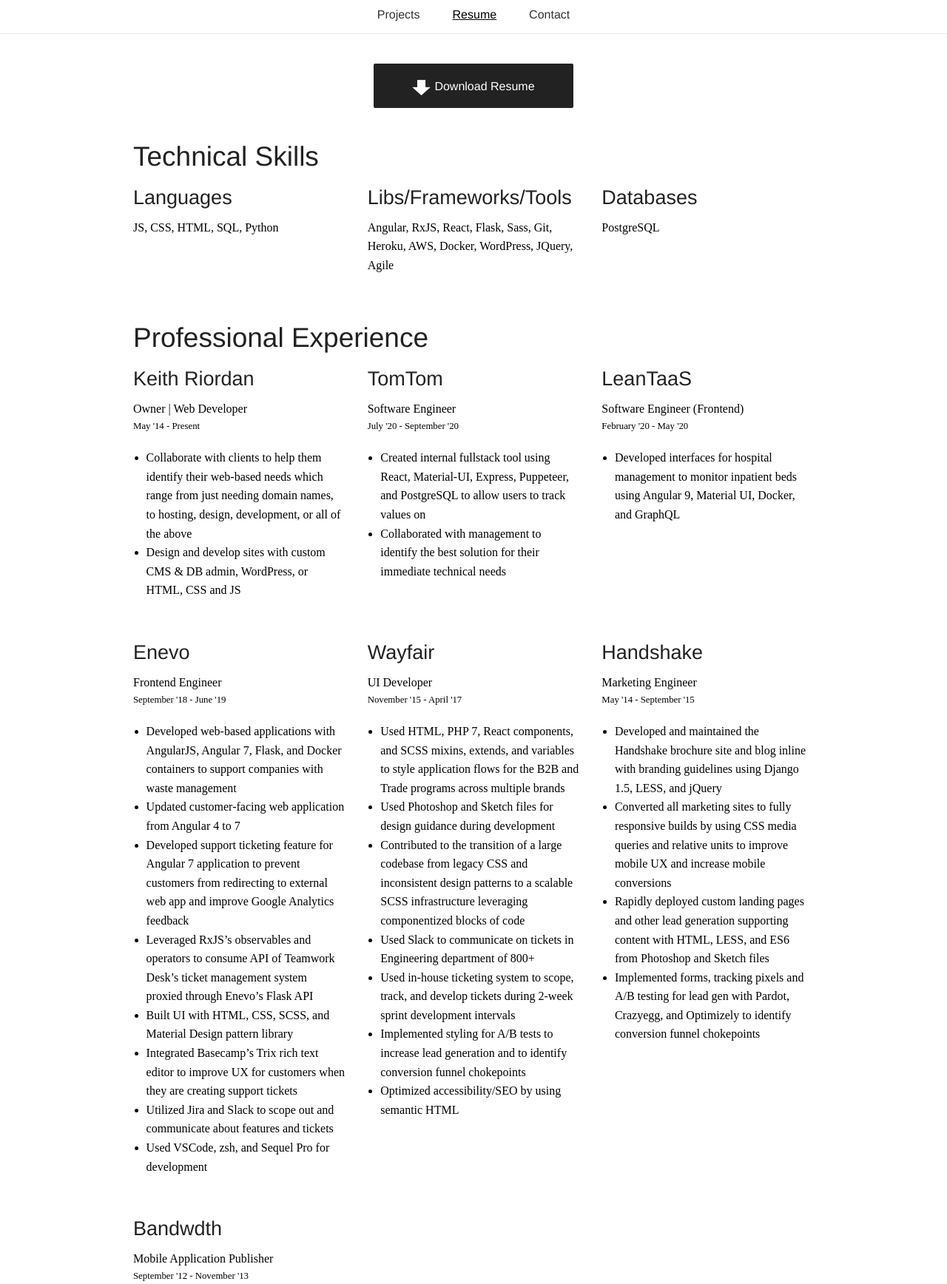
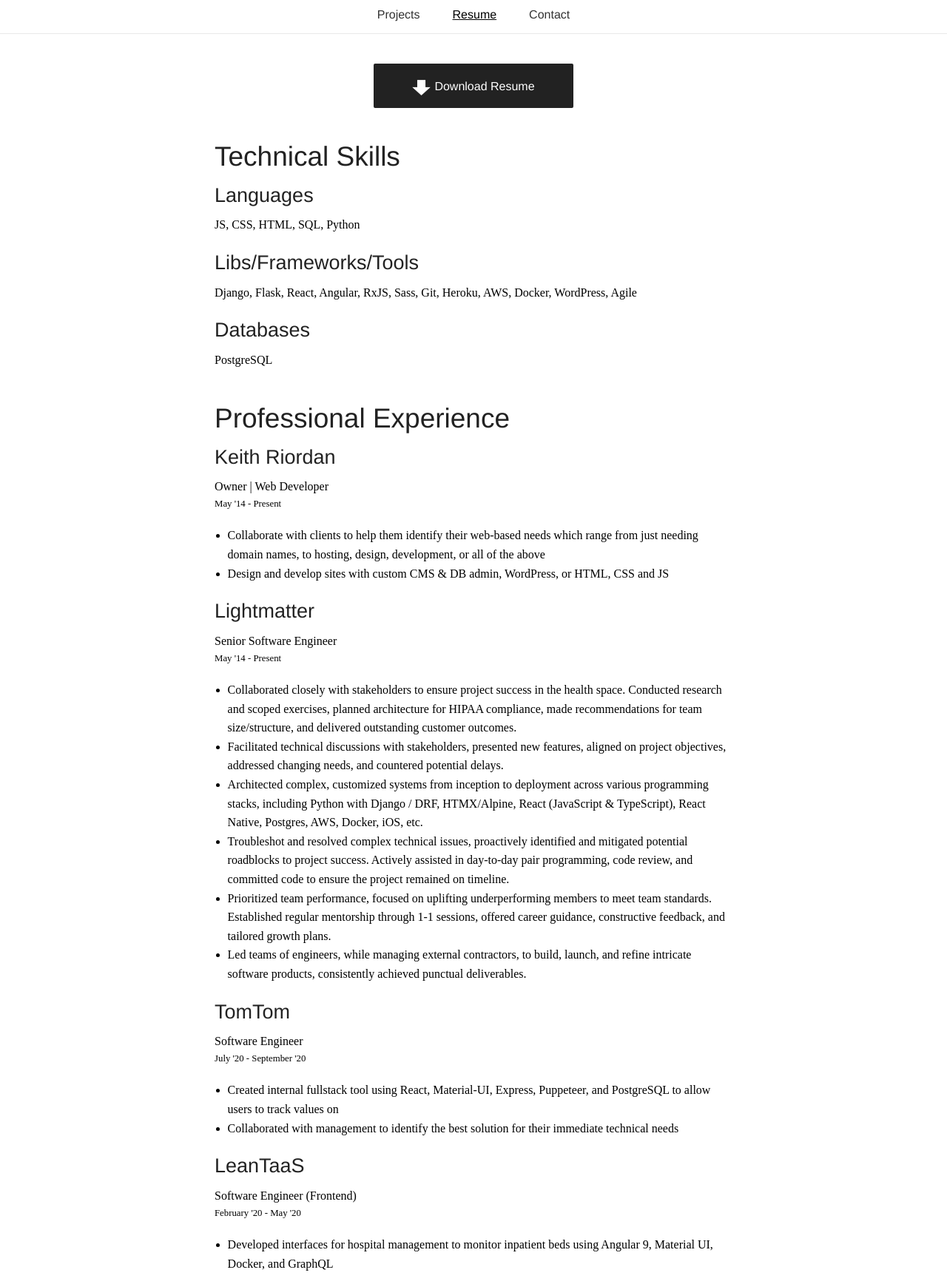
Before and after one commit to Kriordan/personal_portfolio, a Flask app: page /resume in a window 1280 px wide. Shown: the part 258-1994 px from the top of the page at 74% size. Run offline with Flask 2, Linux system fonts and the light colour scheme; some web fonts are replaced.

Commit message:
Add Lightmatter to resume. Set python 3.11

```diff
--- a/project/static/css/main.css
+++ b/project/static/css/main.css
@@ -295,7 +295,7 @@ blockquote p {
 }
 .Home-projects {
   margin: 0 auto;
-  max-width: 600px;
+  max-width: 700px;
 }
 .Home-projects-block {
   margin-bottom: 20px;
@@ -343,6 +343,10 @@ blockquote p {
 .Home-projects-githublink {
   text-decoration: underline;
 }
+.Resume-container {
+  margin: 0 auto;
+  max-width: 700px;
+}
 .Resume-date {
   font-size: 0.8em;
 }
@@ -375,13 +379,6 @@ blockquote p {
 }
 .Resume-block {
   margin-bottom: 40px;
-}
-@media (min-width: 640px) {
-  .Resume-columns {
-    display: grid;
-    grid-gap: 30px;
-    grid-template-columns: repeat(3, 1fr);
-  }
 }
 .Resume-jobtitle {
   margin-bottom: 0;
--- a/project/static/less/home.less
+++ b/project/static/less/home.less
@@ -14,7 +14,7 @@
 
   &-projects {
     margin: 0 auto;
-    max-width: 600px;
+    max-width: 700px;
     &-block {
       margin-bottom: 20px;
       padding: 20px 0;
--- a/project/static/less/resume.less
+++ b/project/static/less/resume.less
@@ -1,4 +1,8 @@
 .Resume {
+  &-container {
+    margin: 0 auto;
+    max-width: 700px;
+  }
   &-date {
     font-size: 0.8em;
   }
@@ -32,13 +36,13 @@
   &-block {
     margin-bottom: 40px;
   }
-  &-columns {
-    @media(min-width: 640px) {
-      display: grid;
-      grid-gap: 30px;
-      grid-template-columns: repeat(3, 1fr);
-    }
-  }
+  // &-columns {
+  //   @media(min-width: 640px) {
+  //     display: grid;
+  //     grid-gap: 30px;
+  //     grid-template-columns: repeat(3, 1fr);
+  //   }
+  // }
   &-jobtitle {
     margin-bottom: 0;
   }
--- a/project/templates/resume.html
+++ b/project/templates/resume.html
@@ -17,7 +17,7 @@
       </div>
       <div>
         <h3>Libs/Frameworks/Tools</h3>
-        <p>Angular, RxJS, React, Flask, Sass, Git, Heroku, AWS, Docker, WordPress, JQuery, Agile</p>
+        <p>Django, Flask, React, Angular, RxJS, Sass, Git, Heroku, AWS, Docker, WordPress, Agile</p>
       </div>
       <div>
         <h3>Databases</h3>
@@ -36,6 +36,19 @@
         <ul>
           <li>Collaborate with clients to help them identify their web-based needs which range from just needing domain names, to hosting, design, development, or all of the above</li>
           <li>Design and develop sites with custom CMS &amp; DB admin, WordPress, or HTML, CSS and JS</li>
+        </ul>
+      </div>
+      <div>
+        <h3>Lightmatter</h3>
+        <p class="Resume-jobtitle">Senior Software Engineer</p>
+        <p class="Resume-date">May '14 - Present</p>
+        <ul>
+          <li>Collaborated closely with stakeholders to ensure project success in the health space. Conducted research and scoped exercises, planned architecture for HIPAA compliance, made recommendations for team size/structure, and delivered outstanding customer outcomes.</li>
+          <li>Facilitated technical discussions with stakeholders, presented new features, aligned on project objectives, addressed changing needs, and countered potential delays.</li>
+          <li>Architected complex, customized systems from inception to deployment across various programming stacks, including Python with Django / DRF, HTMX/Alpine, React (JavaScript &amp; TypeScript), React Native, Postgres, AWS, Docker, iOS, etc.</li>
+          <li>Troubleshot and resolved complex technical issues, proactively identified and mitigated potential roadblocks to project success. Actively assisted in day-to-day pair programming, code review, and committed code to ensure the project remained on timeline.</li>
+          <li>Prioritized team performance, focused on uplifting underperforming members to meet team standards. Established regular mentorship through 1-1 sessions, offered career guidance, constructive feedback, and tailored growth plans.</li>
+          <li>Led teams of engineers, while managing external contractors, to build, launch, and refine intricate software products, consistently achieved punctual deliverables.</li>
         </ul>
       </div>
       <div>
--- a/pyproject.toml
+++ b/pyproject.toml
@@ -5,7 +5,7 @@ description = "My personal portfolio"
 authors = ["Keith Riordan <keith.riordan@gmail.com>"]
 
 [tool.poetry.dependencies]
-python = "3.10.5"
+python = "3.11"
 Flask = "^2.1.3"
 Flask-SQLAlchemy = "^2.5.1"
 boto3 = "^1.24.41"
```
Also changed, not shown: README.md, 2 other files.
